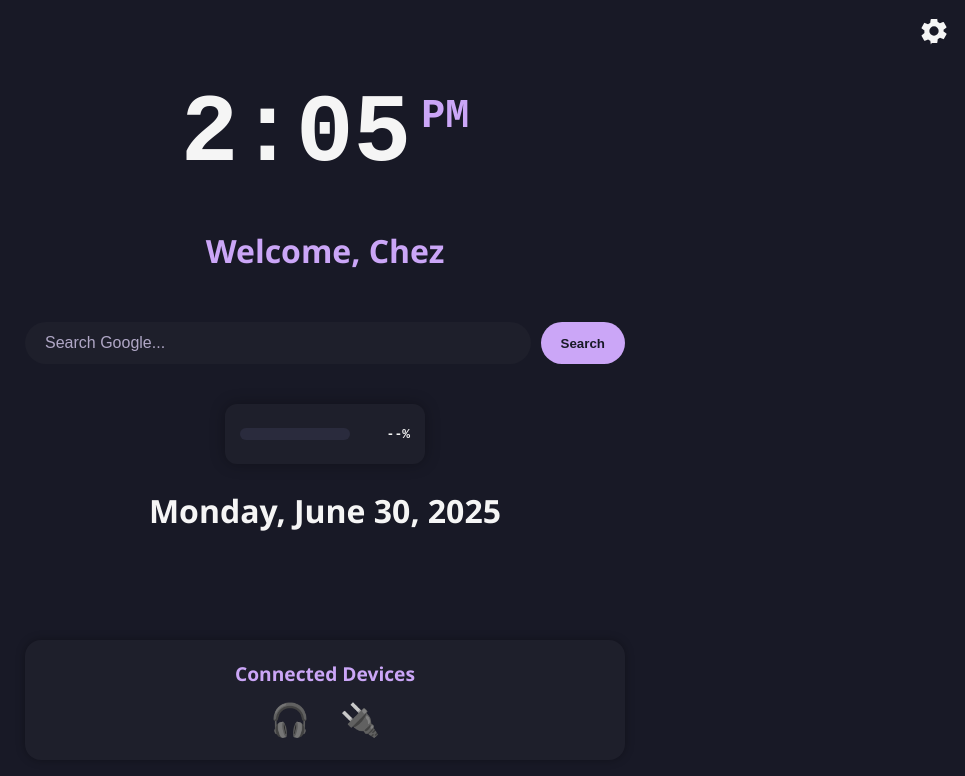
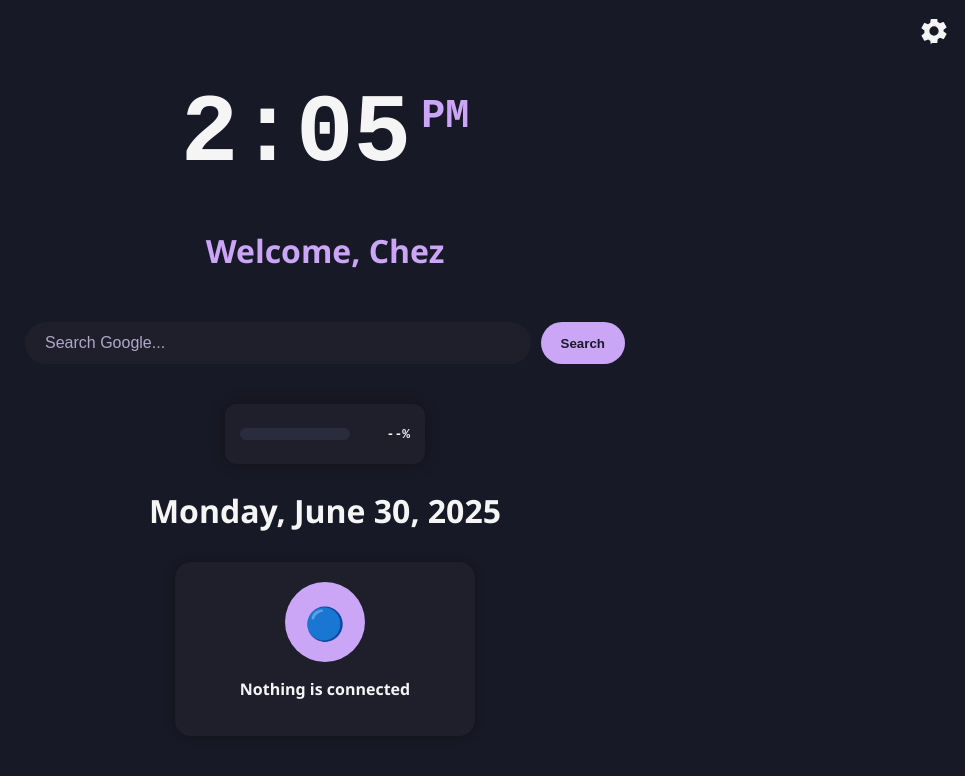
Before and after one commit to snigglaberry/custom-startup, a plain HTML site: page index.html in a window 1280 px wide. Shown: the whole page, without its empty margins (315-1280 px from the left). Drawn offline with Linux system fonts and the light colour scheme.

Commit message:
Update index.html

```diff
--- a/index.html
+++ b/index.html
@@ -239,28 +239,39 @@
     #settings-content button:hover {
       background-color: #b68eed;
     }
-    .connected-devices {
-  margin-top: auto;
+    .bluetooth-card {
+  margin-top: 30px;
+  background-color: var(--card);
   padding: 20px;
-  width: 100%;
-  max-width: 600px;
-  background-color: var(--card);
   border-radius: 16px;
   text-align: center;
   box-shadow: 0 0 10px rgba(0,0,0,0.3);
+  max-width: 300px;
+  width: 100%;
 }
 
-.connected-devices h2 {
-  margin: 0 0 10px;
-  color: var(--accent);
-  font-size: 1.2rem;
+.bluetooth-circle {
+  width: 80px;
+  height: 80px;
+  border-radius: 50%;
+  background-color: var(--accent);
+  display: flex;
+  align-items: center;
+  justify-content: center;
+  font-size: 2rem;
+  margin: 0 auto 10px;
+  cursor: pointer;
+  transition: background-color 0.3s ease;
 }
 
-.device-icons {
-  font-size: 2rem;
-  display: flex;
-  justify-content: center;
-  gap: 30px;
+.bluetooth-circle:hover {
+  background-color: #b68eed;
+}
+
+#bluetoothStatus {
+  color: var(--text);
+  font-weight: 600;
+  font-size: 1rem;
 }
 
   </style>
@@ -435,12 +446,35 @@
       }
     });
   </script>
-<div class="connected-devices" aria-label="Connected Devices">
-  <h2>Connected Devices</h2>
-  <div class="device-icons">
-    <span id="audio-device" title="Audio Device">🎧</span>
-    <span id="usb-device" title="USB Device">🔌</span>
+<div class="bluetooth-card" aria-label="Bluetooth Status">
+  <div class="bluetooth-circle" id="bluetoothCircle" title="No device connected">
+    🔵
   </div>
+  <p id="bluetoothStatus">Nothing is connected</p>
 </div>
+<script>
+  const bluetoothCircle = document.getElementById("bluetoothCircle");
+const bluetoothStatus = document.getElementById("bluetoothStatus");
+
+function checkBluetoothConnection() {
+  navigator.bluetooth.getDevices().then(devices => {
+    if (devices.length > 0) {
+      const device = devices[0];
+      bluetoothStatus.textContent = "Connected";
+      bluetoothCircle.title = device.name || "Bluetooth Device";
+    } else {
+      bluetoothStatus.textContent = "Nothing is connected";
+      bluetoothCircle.title = "No device connected";
+    }
+  }).catch(err => {
+    bluetoothStatus.textContent = "Bluetooth not available";
+    bluetoothCircle.title = "Bluetooth not supported or permission denied";
+    console.error("Bluetooth error:", err);
+  });
+}
+
+// Trigger on load
+checkBluetoothConnection();
+</script>
 </body>
 </html>
```
